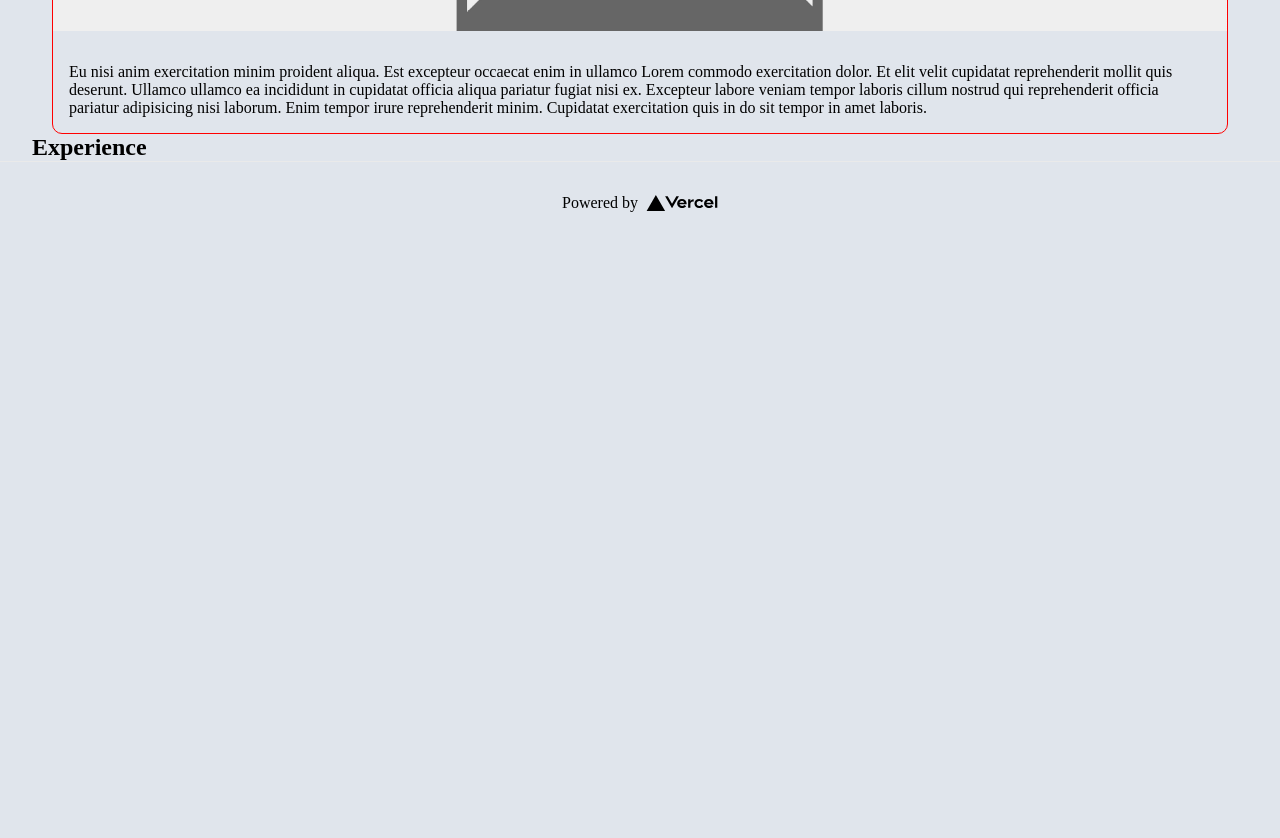
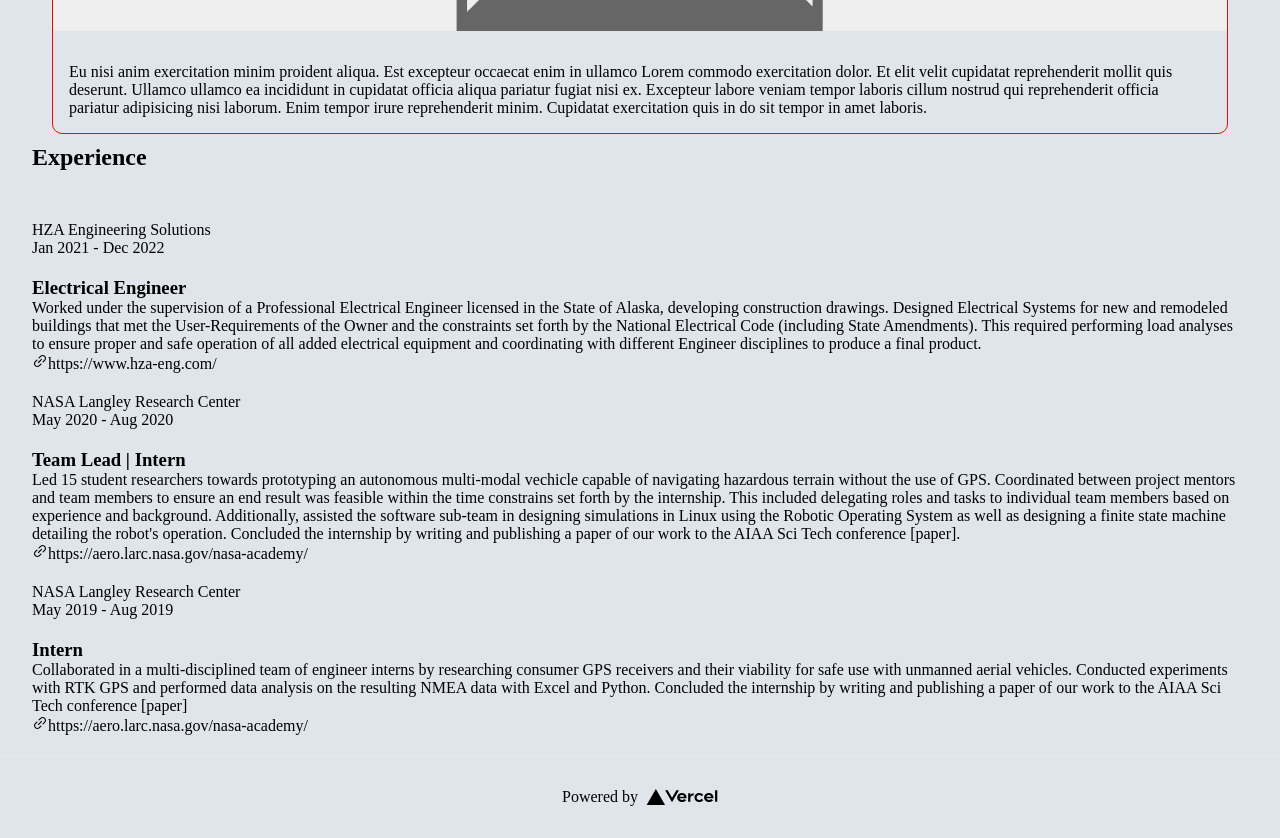
Before and after one commit to rbonk907/portfolio-website, a Next.js app: page / in a window 1280 px wide. Shown: the part 2580-3418 px from the top of the page. Before the commit the page ends 2824 px from the top, so only its background shows below. Built offline with nearby package versions, Linux system fonts and the light colour scheme.

Commit message:
Add experience section

```diff
--- a/components/experience.js
+++ b/components/experience.js
@@ -1,9 +1,57 @@
 import styles from '../styles/Experience.module.css';
+import { AiOutlineLink } from 'react-icons/ai';
 
 const Experience = () => {
     return (
         <div className={styles.experience}>
             <h2>Experience</h2>
+            <div className={styles.job}>
+                <div className={styles.jobCompany}>
+                    <span>HZA Engineering Solutions</span>
+                    <span className={styles.date}>Jan 2021 - Dec 2022</span>
+                </div>
+                <div className={styles.jobDescription}>
+                    <h3>Electrical Engineer</h3>
+                    <p>
+                        Worked under the supervision of a Professional Electrical Engineer licensed in the State of Alaska, developing construction drawings. Designed Electrical Systems for new and remodeled buildings that met the User-Requirements of the Owner and the constraints set forth by the National Electrical Code (including State Amendments). This required performing load analyses to ensure proper and safe operation of all added electrical equipment and coordinating with different Engineer disciplines to produce a final product.
+                    </p>
+                    <a className={styles.companyLink} target='_blank'
+                       rel='noreferrer' href='https://www.hza-eng.com/'>
+                        <AiOutlineLink />
+                        <span>https://www.hza-eng.com/</span>
+                    </a>
+                </div>
+                <div className={styles.jobCompany}>
+                    <span>NASA Langley Research Center</span>
+                    <span className={styles.date}>May 2020 - Aug 2020</span>
+                </div>
+                <div className={styles.jobDescription}>
+                    <h3>Team Lead | Intern</h3>
+                    <p>
+                        Led 15 student researchers towards prototyping an autonomous multi-modal vechicle capable of navigating hazardous terrain without the use of GPS. Coordinated between project mentors and team members to ensure an end result was feasible within the time constrains set forth by the internship. This included delegating roles and tasks to individual team members based on experience and background. Additionally, assisted the software sub-team in designing simulations in Linux using the Robotic Operating System as well as designing a finite state machine detailing the robot&apos;s operation. Concluded the internship by writing and publishing a paper of our work to the AIAA Sci Tech conference [<a target='_blank' rel='noreferrer' href='https://doi.org/10.2514/6.2021-1520'>paper</a>].
+                    </p>
+                    <a className={styles.companyLink} target='_blank'
+                       rel='noreferrer' href='https://aero.larc.nasa.gov/nasa-academy/'>
+                        <AiOutlineLink />
+                        <span>https://aero.larc.nasa.gov/nasa-academy/</span>
+                    </a>
+                </div>
+                <div className={styles.jobCompany}>
+                    <span>NASA Langley Research Center</span>
+                    <span className={styles.date}>May 2019 - Aug 2019</span>
+                </div>
+                <div className={styles.jobDescription}>
+                    <h3>Intern</h3>
+                    <p>
+                        Collaborated in a multi-disciplined team of engineer interns by researching consumer GPS receivers and their viability for safe use with unmanned aerial vehicles. Conducted experiments with RTK GPS and performed data analysis on the resulting NMEA data with Excel and Python. Concluded the internship by writing and publishing a paper of our work to the AIAA Sci Tech conference [<a target='_blank' rel='noreferrer' href='https://doi.org/10.2514/6.2020-0740'>paper</a>]
+                    </p>
+                    <a className={styles.companyLink} target='_blank'
+                       rel='noreferrer' href='https://aero.larc.nasa.gov/nasa-academy/'>
+                        <AiOutlineLink />
+                        <span>https://aero.larc.nasa.gov/nasa-academy/</span>
+                    </a>
+                </div>
+            </div>
         </div>
     );
 };
--- a/styles/Experience.module.css
+++ b/styles/Experience.module.css
@@ -1,3 +1,23 @@
 .experience {
     width: 100%;
 }
+
+.experience h2 {
+    position: sticky;
+    top: 0px;
+    padding-top: 10px;
+    z-index: 2;
+    margin-bottom: 50px;
+}
+
+.jobCompany span {
+    display: block;
+}
+
+.jobCompany .date {
+    margin-bottom: 20px;
+}
+
+.jobDescription {
+    margin-bottom: 20px;
+}
```
